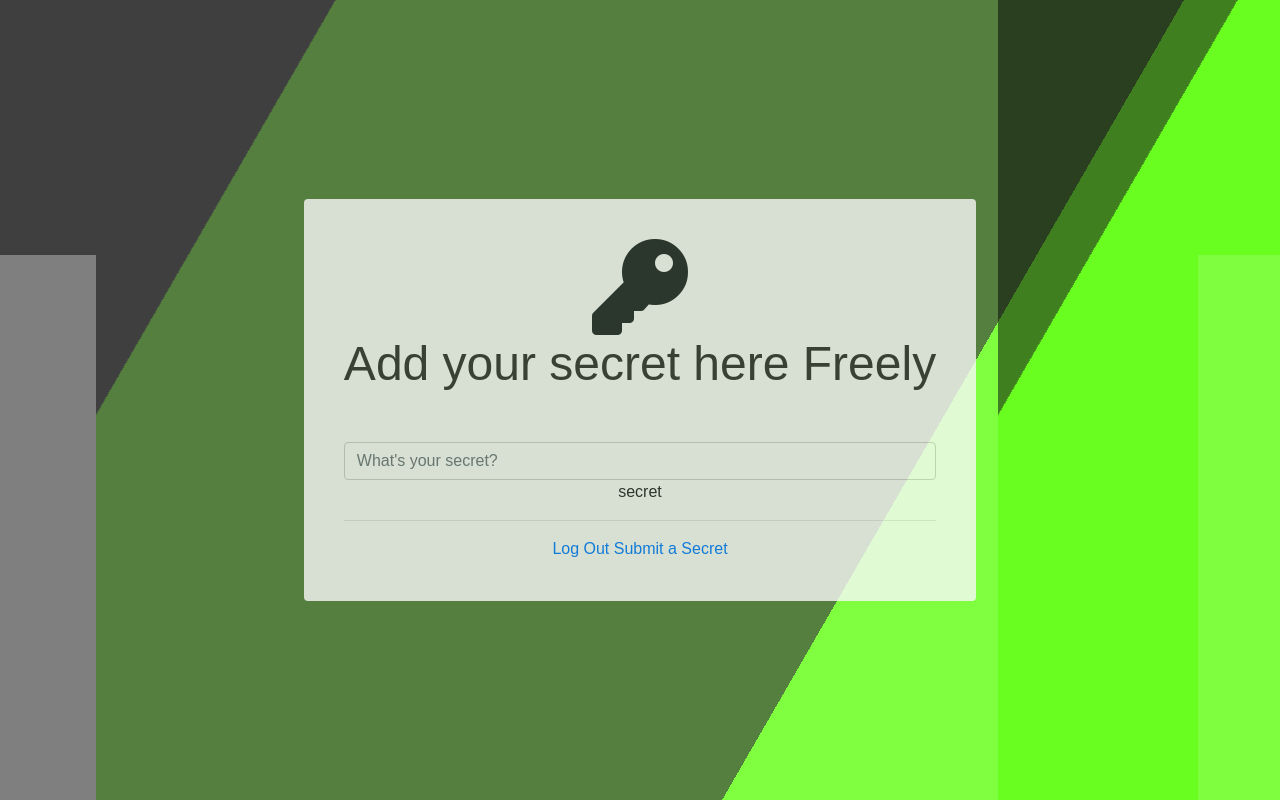
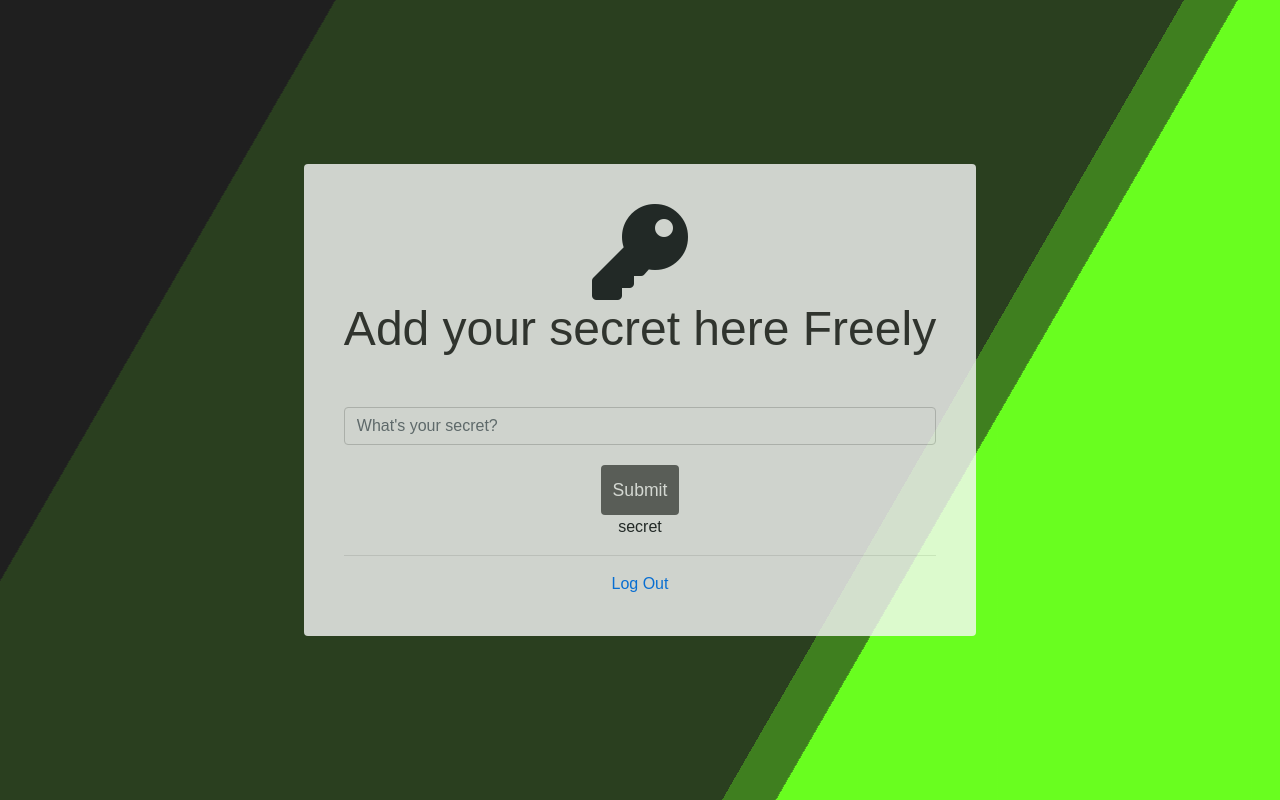
Before and after one commit to OmarMohmdSuleiman/Secretgram, a Node server app: page /secrets in a window 1280 px wide. Run offline with Node 20, Linux system fonts and the light colour scheme; the visitor is signed in with stand-in values (Sample User, id 1); some libraries are stand-ins or nearby versions.

Commit message:
Add new submit button to secrets page and delete prev button

```diff
--- a/views/secrets.ejs
+++ b/views/secrets.ejs
@@ -5,10 +5,11 @@
     <i class="fas fa-key fa-6x"></i>
     <h1 class="secret-title">Add your secret here Freely</h1>
     <input type="text" class="form-control" name="secret" placeholder="What's your secret?">
+    <button type="submit" class="the-btn">Submit</button>
     <p class="my-secret">secret</p>
     <hr>
 
     <a class="logout-btn" href="/logout" role="button">Log Out</a>
-    <a class="submit-btn" href="/submit" role="button">Submit a Secret</a>
+
 
 </div>
```
